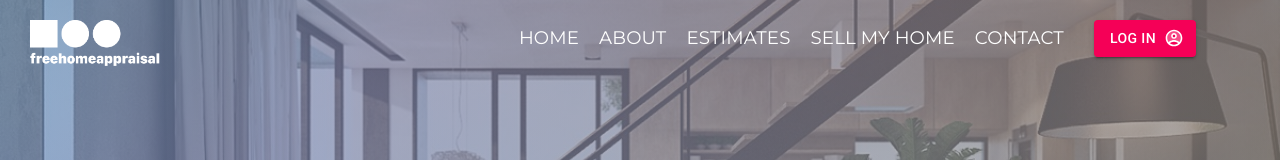
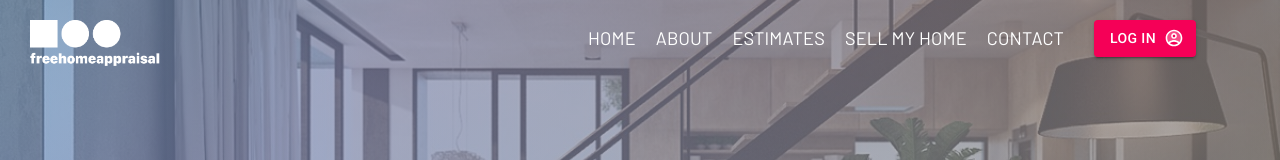
Before and after one commit to cchutis/free-home-appraisal, a React (Create React App) app in the folder client/: page / in a window 1280 px wide. Shown: the top 160 px of the page. Built offline with nearby package versions, Linux system fonts and the light colour scheme; what react-instantsearch-dom would draw is missing.

Commit message:
Changed some global typography and edited some styles. made home page section 2 diagnol

```diff
--- a/client/src/App.css
+++ b/client/src/App.css
@@ -2,6 +2,10 @@
 
 html {
     scroll-behavior: smooth;
+}
+
+body {
+    background-color: #fff !important;
 }
 
 h1, h2, h3, h4, h5, h6 {
@@ -119,6 +123,7 @@ p {
 #title {
     padding: 100px 0 40px 0;
     color: white;
+    font-family: 'Barlow', sans-serif;
 }
 
 h1 {
@@ -241,6 +246,13 @@ p strong {
     /* padding: 40px; */
 }
 
+.search-results {
+    display: flex;
+    flex-direction: column;
+    justify-content: center;
+    align-items: center;
+}
+
 .newsletter-widget {
     width: 30% !important;
     padding-top: 28px;
@@ -298,7 +310,8 @@ p strong {
     top: 20px;
     width: 100vw;
     right: 20px;
-    font-family: 'Montserrat', sans-serif;
+    font-weight: 400;
+    font-family: 'Barlow', sans-serif;
 }
 
 .main-menu li a {
@@ -314,7 +327,7 @@ p strong {
 
 .user-login {
     font-size: 1.3em;
-    font-family: 'Montserrat', sans-serif;
+    font-family: 'Barlow', sans-serif;
 }
 
 .landing-info {
@@ -339,6 +352,7 @@ p strong {
     background-size: cover;
     color: white;
     font-size: 40px;
+    clip-path: polygon(0 20%, 100% 0, 100% 80%, 0 100%);
 }
 
 .section-3 {
--- a/client/src/containers/EmptySearchContainer.js
+++ b/client/src/containers/EmptySearchContainer.js
@@ -3,7 +3,7 @@ import { CircularProgress } from '@material-ui/core';
 
 export default function EmptySearchContainer(props) {
     return (
-        <div>
+        <div className="search-results">
             {props.isLoading ?
             <div>
                 <CircularProgress />
```
